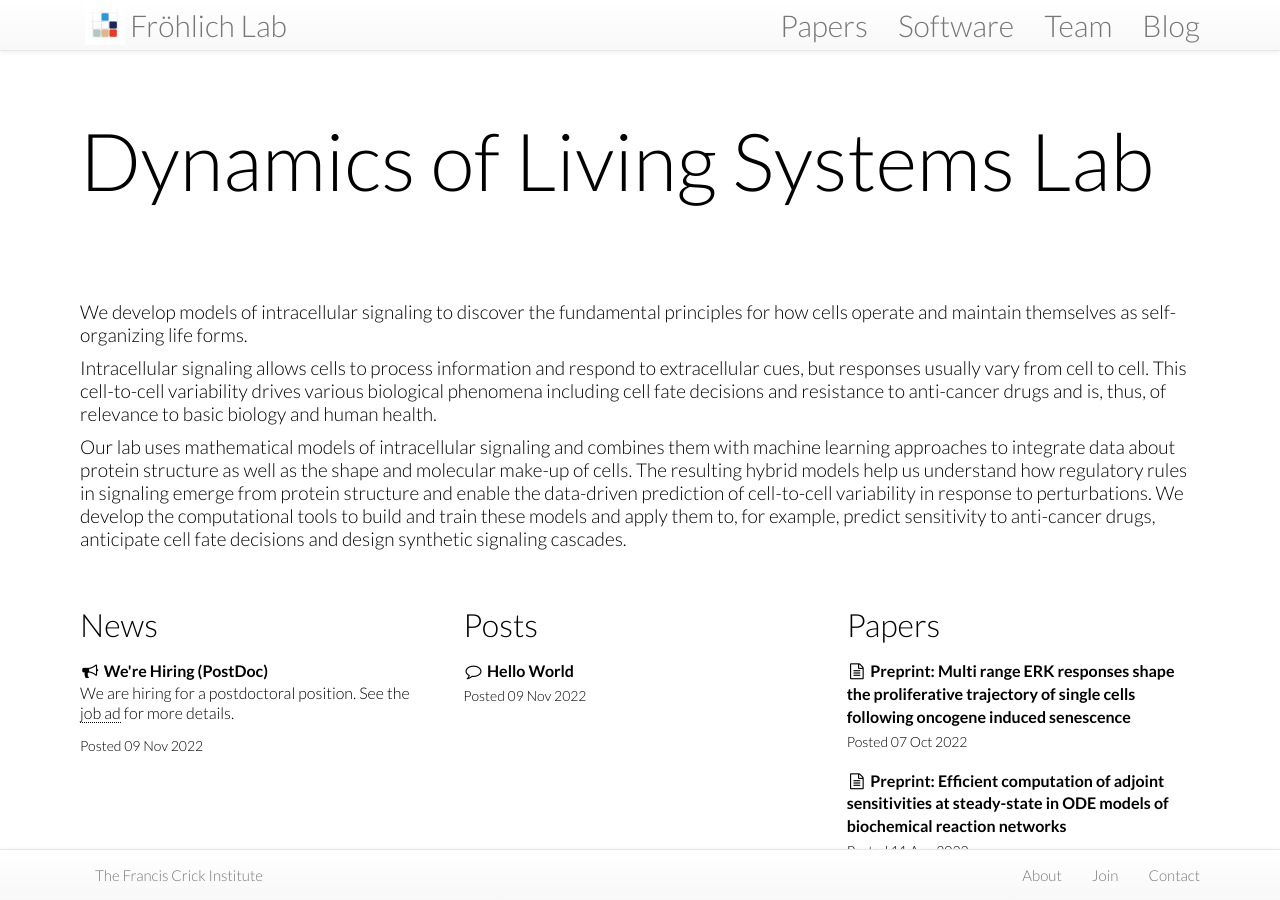
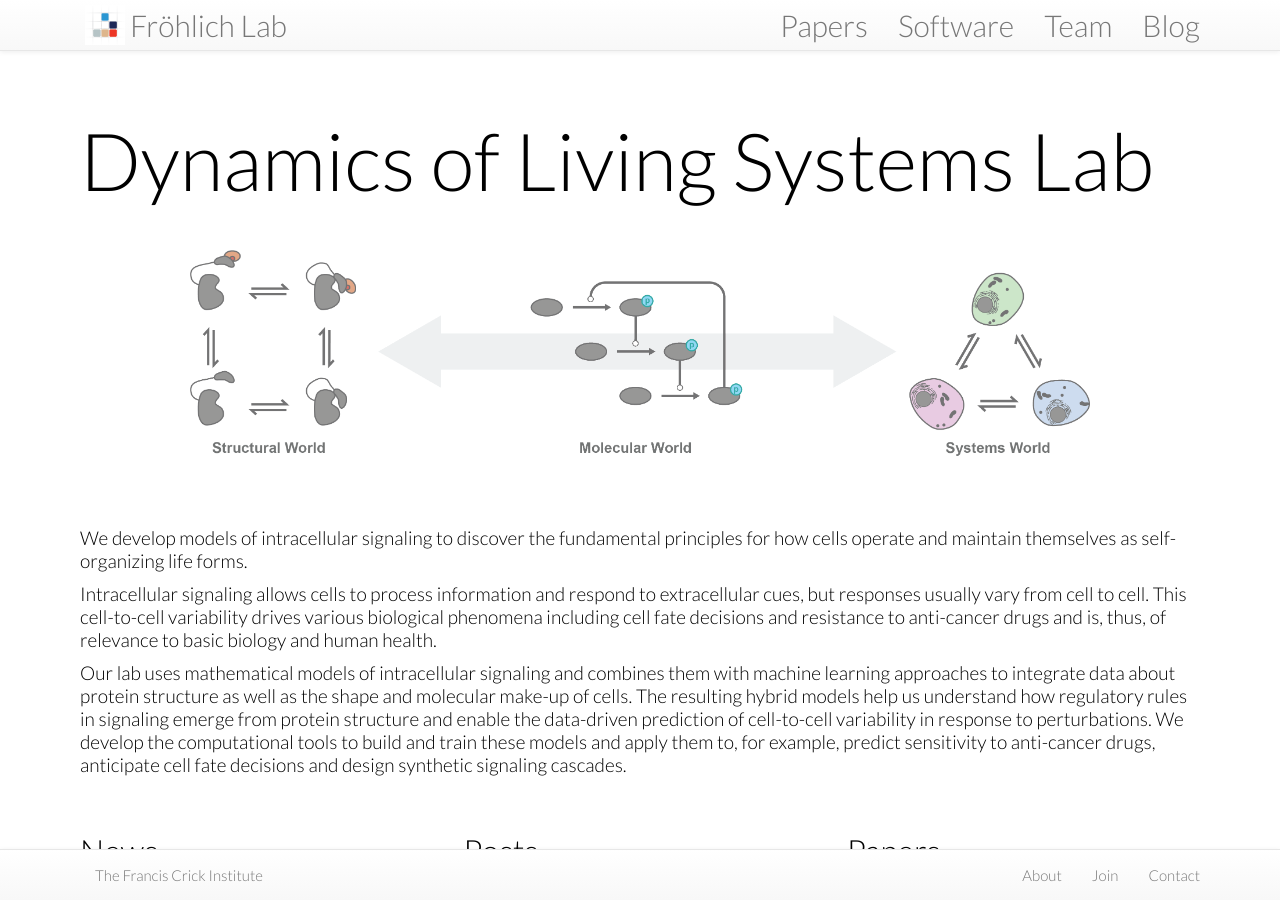
Before and after one commit to frohlich-lab/frohlichlab.github.io, a Jekyll site: the page built from index.html, in a window 1280 px wide and 900 px high. Built offline with Jekyll 4.4.1, drawn with Linux system fonts in a browser that asks for light colours; nearby versions of some CDN libraries.

Commit message:
add banner image

```diff
--- a/index.html
+++ b/index.html
@@ -15,9 +15,12 @@ categories:
 
 <div class="row">
 	<div class="col-md-12">
-	<div class="logotitle logobox">
-		{{ homepage.title }}
-	</div>
+		<div class="logotitle logobox">
+			{{ homepage.title }}
+		</div>
+		<center>
+			<img src="/assets/themes/lab/images/banner/banner.png" width=900px>
+		</center>
 	</div>
 </div>
 
```
Also changed, not shown: assets/themes/lab/images/banner/banner.png (added), 1 other file.
